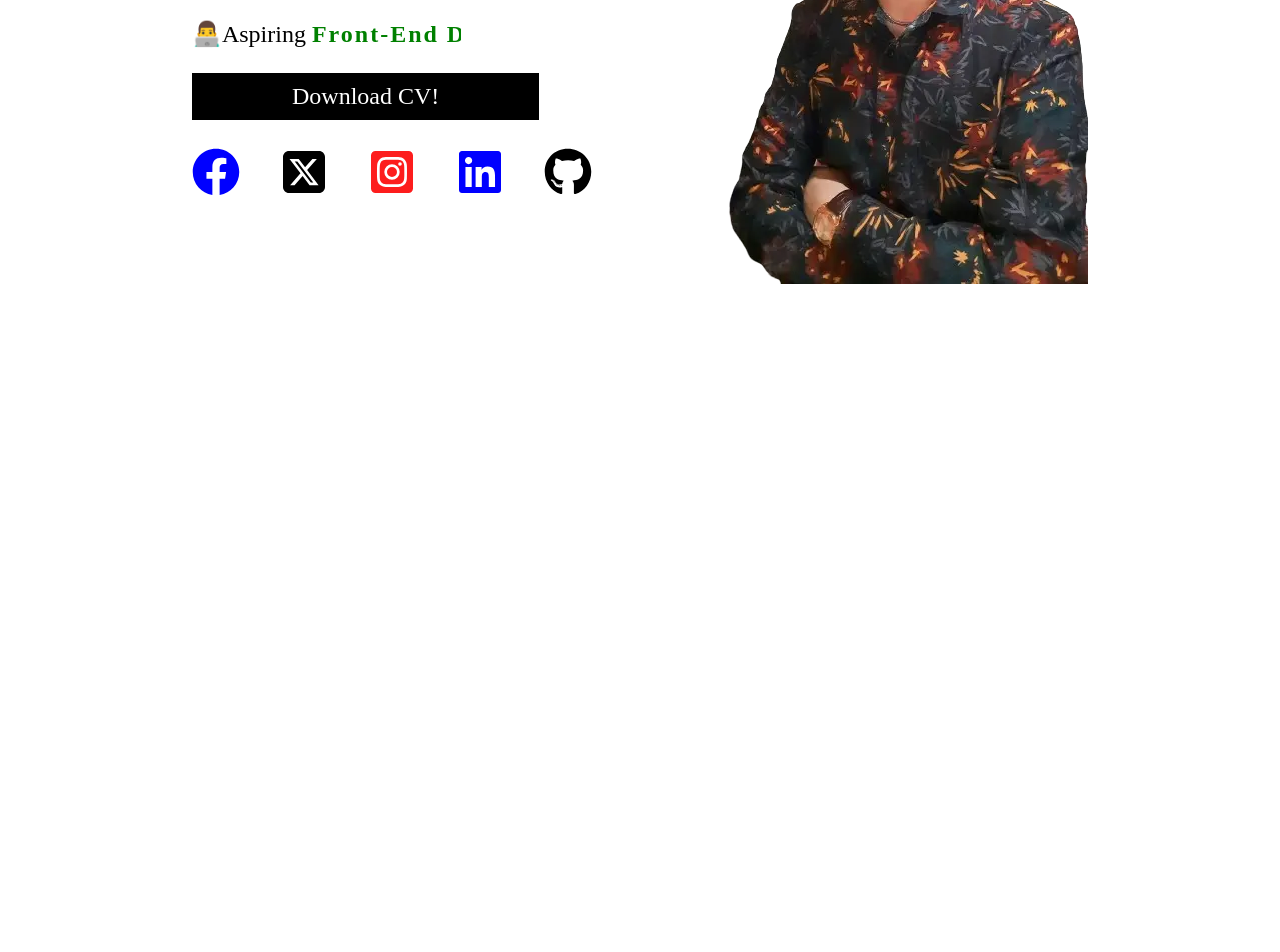
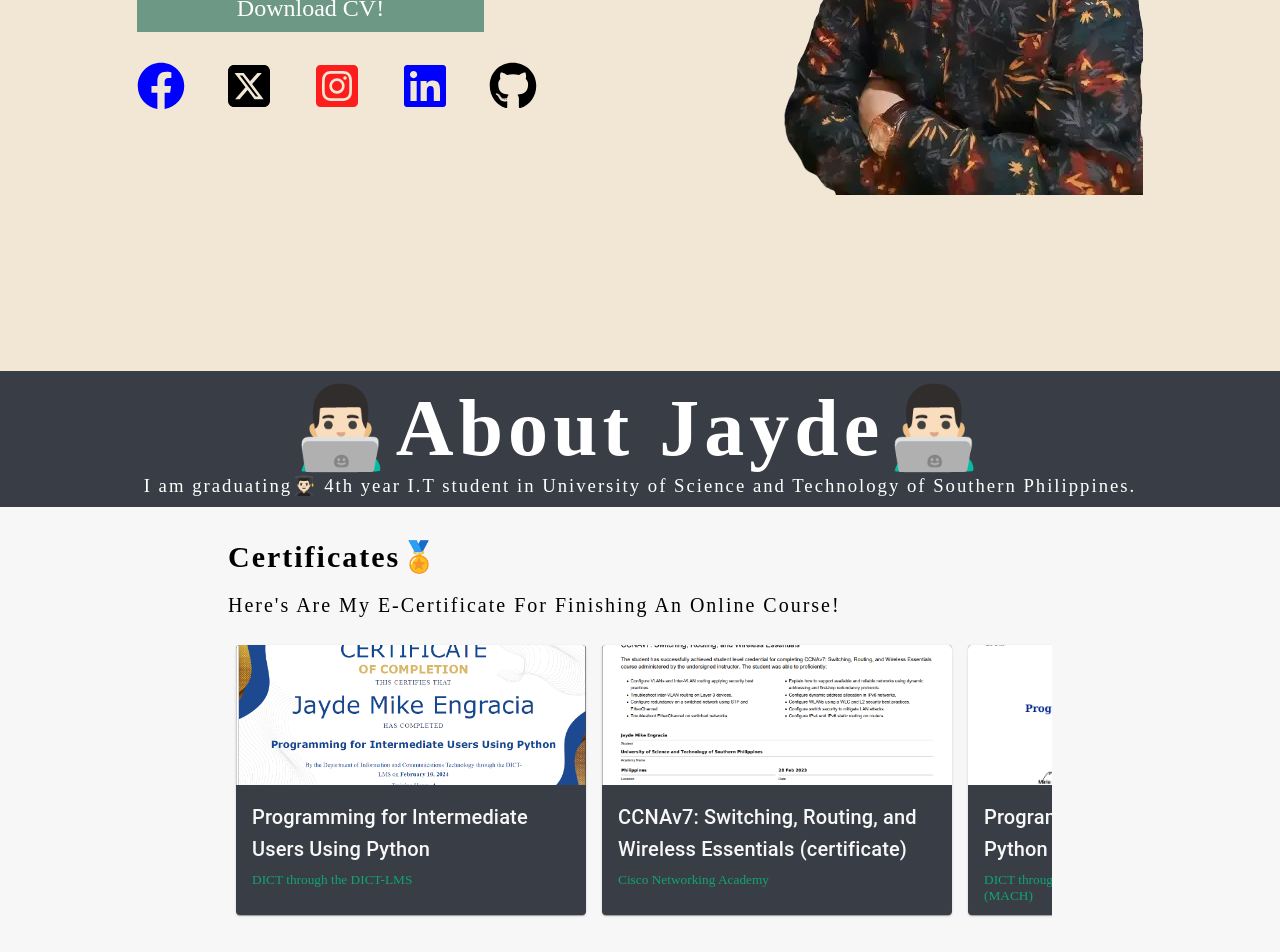
Before and after one commit to jaydemike20/reactportfolio, a React (Create React App) app: page / in a window 1280 px wide. Shown: the part 460-1412 px from the top of the page. Before the commit the page ends 980 px from the top, so only its background shows below. Built offline with nearby package versions, Linux system fonts and the light colour scheme; a web font is replaced by a local one.

Commit message:
Working on about

```diff
--- a/package.json
+++ b/package.json
@@ -14,7 +14,9 @@
     "@types/node": "^16.18.68",
     "@types/react": "^18.2.45",
     "@types/react-dom": "^18.2.18",
+    "bootstrap": "^5.3.2",
     "react": "^18.2.0",
+    "react-bootstrap": "^2.10.1",
     "react-dom": "^18.2.0",
     "react-icons": "^5.0.1",
     "react-router-dom": "^6.22.0",
--- a/src/App.css
+++ b/src/App.css
@@ -11,4 +11,5 @@
 .App{
   width: 100%;
   height: 100%;
+  background-color: #F7F7F7;
 }
--- a/src/App.tsx
+++ b/src/App.tsx
@@ -17,11 +17,8 @@ import snake from '../src/assets/pythonbegginer.png'
 import { hover } from '@testing-library/user-event/dist/hover';
 import { Navbar } from './components/navbar';
 import { Route, Routes } from 'react-router-dom';
+import { Home } from './pages/home';
 import { About } from './pages/about';
-import { Services } from './pages/services';
-import { Works } from './pages/works';
-import { Contact } from './pages/contact';
-import { Home } from './pages/home';
 
 
 function App() {
@@ -43,13 +40,8 @@ function App() {
   return (
     <div className="App">
       <Navbar />
-      <Routes>
-        <Route path='/' element={<Home />} />
-        <Route path='/about' element={<About />} />
-        <Route path='/services' element={<Services />} />
-        <Route path='/works' element={<Works />} />
-        <Route path='/contact' element={<Contact />} />
-      </Routes>
+      <Home  />
+      <About />
 
 
 
--- a/src/components/card.js
+++ b/src/components/card.js
@@ -18,7 +18,7 @@ export default function MultiActionAreaCard({ image, title, description }) {
 
   return (
     <div>
-      <Card sx={{ width: 350, height: 270, margin: 2, backgroundColor: 'white' }}>
+      <Card sx={{ width: 350, height: 270, margin: 1, backgroundColor: '#393E46' }}>
         <CardActionArea onClick={handleOpen}>
           <CardMedia
             component="img"
@@ -27,7 +27,7 @@ export default function MultiActionAreaCard({ image, title, description }) {
             alt="Image Alt Text"
           />
           <CardContent sx={{ color: 'white' }}>
-            <Typography gutterBottom variant="h6" component="div" sx={{ color: 'black' }}>
+            <Typography gutterBottom variant="h6" component="div" sx={{ color: '#f7f7f7' }}>
               {title}
             </Typography>
             <Typography variant="body3" sx={{ color: '#11a372' }}>
--- /dev/null
+++ b/src/components/carousel.tsx
@@ -0,0 +1,48 @@
+import React, { useState } from 'react';
+import { Box, Typography, LinearProgress } from '@mui/material';
+
+const certificates = [
+  { title: 'Certificate 1', progress: 80 },
+  { title: 'Certificate 2', progress: 60 },
+  { title: 'Certificate 3', progress: 90 },
+];
+
+const techStack = ['React JS', 'React Expo', 'Node.js', 'Express.js', 'MongoDB'];
+
+const Carousel = () => {
+  const [activeSlide, setActiveSlide] = useState(0);
+
+  const handleNextSlide = () => {
+    setActiveSlide((prevSlide) => (prevSlide === 1 ? 0 : prevSlide + 1));
+  };
+
+  const handlePrevSlide = () => {
+    setActiveSlide((prevSlide) => (prevSlide === 0 ? 1 : prevSlide - 1));
+  };
+
+  return (
+    <div className="carousel-container">
+      <div className={`slide ${activeSlide === 0 ? 'active' : ''}`}>
+        <Typography variant="h4" gutterBottom>Certificates🏅</Typography>
+        {certificates.map((certificate, index) => (
+          <Box key={index} mb={2}>
+            <Typography variant="h6">{certificate.title}</Typography>
+            <LinearProgress variant="determinate" value={certificate.progress} />
+          </Box>
+        ))}
+      </div>
+      <div className={`slide ${activeSlide === 1 ? 'active' : ''}`}>
+        <Typography variant="h4" gutterBottom>Tech Stack</Typography>
+        <ul>
+          {techStack.map((tech, index) => (
+            <li key={index}>{tech}</li>
+          ))}
+        </ul>
+      </div>
+      <button onClick={handlePrevSlide}>Previous</button>
+      <button onClick={handleNextSlide}>Next</button>
+    </div>
+  );
+};
+
+export default Carousel;
--- a/src/components/navbar.css
+++ b/src/components/navbar.css
@@ -1,15 +1,16 @@
 .active {
-    background-color: #1d4ed8;
+    background-color: #6D9886;
 }
 
 nav {
     display: flex;
     justify-content: space-around;
     align-items: center;
-    background-color: #000;
+    background-color: #393E46;
     position: sticky;
     top: 0;
     width: 100%;
+    padding: 10px;
 }
 
 nav .title {
@@ -41,7 +42,7 @@ nav ul li a{
 }
 
 nav ul li a:not(.active):hover {
-    background-color: #172554;
+    background-color: #6D9886;
 }
 
 nav .menu{
--- /dev/null
+++ b/src/pages/about.css
@@ -0,0 +1,80 @@
+.container-about {
+    height: 100%;
+
+    /* background-color: #393E46; */
+
+}
+
+.about-header {
+    padding: 10px;
+    text-align: center;
+    background-color: #393E46;
+    color: white;
+
+}
+
+.about-header h1 {
+    font-size: 5rem;
+    letter-spacing: 5px;
+}
+
+.about-header h3 {
+    margin: 0px 0px;
+    letter-spacing: 2px;
+    font-weight: 300;
+}
+
+.about-introduction {
+    text-align: center;
+    margin: 20px 0%;
+}
+
+
+
+
+.about-body {
+    height: 100vh;
+    padding: 0px 100px;
+    margin: 0% 10%;
+
+}
+
+.certificates {
+    margin: 2rem 0px;
+
+}
+
+.certtitle {
+    font-size: 34px;
+    text-transform: capitalize;
+    letter-spacing: 2px;
+}
+
+.certtitle h3 {
+    font-size: 30px;
+    padding-bottom: 20px;
+  }
+
+  .certtitle p {
+    font-size: 20px;
+    padding-bottom: 20px;
+
+  }
+
+  .certificates::-webkit-scrollbar {
+    display: none; /* Hide scrollbar for WebKit browsers (Safari, Chrome) */
+}
+  .certcards {
+    display: flex;
+    flex-wrap: nowrap;
+    list-style: none;
+    padding: 0;
+    overflow-x: auto;
+}
+
+
+
+/* .techstack {
+
+}
+ */
--- a/src/pages/about.tsx
+++ b/src/pages/about.tsx
@@ -1,9 +1,85 @@
 import React from "react";
+import './about.css';
+import { Container } from "react-bootstrap";
+import Card from '@mui/material/Card';
+import CardContent from '@mui/material/CardContent';
+import CardMedia from '@mui/material/CardMedia';
+import Typography from '@mui/material/Typography';
+import { Button, CardActionArea, CardActions } from '@mui/material';
+
+import networking from '../../src/assets/netacad.png'
+import pythonCert from '../../src/assets/pythonbegginer.png'
+import pythonintermediate from '../../src/assets/intermediate.png'
+import web from '../../src/assets/DesignWeb.png'
+import Carousel from "../components/carousel";
+import MultiActionAreaCard from "../components/card";
 
 export const About = () => {
+
     return(
-        <div>
-            <h1>About page</h1>
+        <div className="container-about">
+
+            <div className="about-header">
+                <h1>👨🏻‍💻About Jayde👨🏻‍💻</h1>
+                <h3>I am graduating👨🏻‍🎓 4th year I.T student in University of Science and
+    Technology of Southern Philippines.</h3>
+            </div>
+
+
+            <div   className="about-body">
+
+                <div className="certificates">
+
+                    <div className="certtitle">
+                    <h3>Certificates🏅</h3>
+                    <p>Here's are my e-certificate for finishing an online course!</p>
+                    </div>
+                    <div className='certcards'>
+                            <MultiActionAreaCard
+                            title="Programming for Intermediate Users Using Python"
+                            description="DICT through the DICT-LMS"
+                            image={pythonintermediate}
+
+                            />
+                            <MultiActionAreaCard
+                            title="CCNAv7: Switching, Routing, and Wireless Essentials (certificate)"
+                            description="Cisco Networking Academy"
+                            image={networking}
+                            />
+                            <MultiActionAreaCard
+                            title="Programming for Beginners Using Python"
+                            description="DICT through the Modern Academics Convergence Hub (MACH)"
+                            image={pythonCert}
+                            />
+
+
+                            <MultiActionAreaCard
+                            title="DICT-WD002 Using HTML and CSS to Design a Website"
+                            description="DICT through the Modern Academics Convergence Hub (MACH)"
+                            image={web}
+                            />
+
+
+
+
+
+
+                        </div>
+
+
+                </div>
+
+                <div className="techstack">
+
+                    <div className="certtitle">
+                        <h3>Tech-Stack</h3>
+                        <p>Here's are my application that I use for Development!</p>
+                    </div>
+                </div>
+
+            </div>
+
+
         </div>
     )
 }
--- a/src/pages/home.css
+++ b/src/pages/home.css
@@ -1,16 +1,17 @@
 .container {
     width: 100%;
-    height: 90%;
+    height: 94vh;
     display: flex;
     justify-content: center;
     align-items: center;
-    padding: 2rem 10rem;
+    background-color: #F2E7D5;
 }
 
 .container-left {
-    line-height: 60px;
+    line-height: 65px;
     padding-bottom: 5rem;
     margin: 0% 2rem;
+    font-size: 30px;
 
 }
 
@@ -49,8 +50,8 @@
     top: 0px;
     width: calc(100% + 8px);
     height: 100%;
-    background-color: white;
-    border-left: 3px solid black;
+    background-color: #F2E7D5;
+    border-left: 3px solid green;
     right: -8px;
     animation: cursor .8s infinite, typing 20s steps(14) infinite;
 }
@@ -94,7 +95,7 @@
     border: 0px none;
     font-size: 1.5rem;
     cursor: pointer;
-    background-color: black;
+    background-color: #6D9886;
     color: white;
     transition: transform 0.3s ease 0s;
 
@@ -108,9 +109,6 @@
     box-shadow: 4px 16px 24px -7px rgba(0, 0, 0, 1)
 }
 
-.container-left {
-    font-size: 30px;
-}
 
 .icons {
     width: 100%;
@@ -142,8 +140,8 @@
 
 .container-right {
     text-align: center;
-    padding-bottom: 200px;
-    margin: 0% 2rem;
+    margin: 1rem 2rem;
+    padding-bottom: 250px;
 }
 
 @media (max-width:1350px) {
@@ -158,6 +156,7 @@
         flex-direction: column;
         text-align: center;
         padding: 0;
+
     }
 
     .container-right {
@@ -194,6 +193,7 @@
         padding-bottom: 200px;
         margin: 0;
         padding: 0;
+        padding-top: 30px;
     }
 
     .animated-text {
--- a/src/pages/home.tsx
+++ b/src/pages/home.tsx
@@ -12,7 +12,7 @@ export const Home = () => {
                 <h3>Hello!</h3>
                 <h1>I'm Jayde Mike Engracia</h1>
                 <div className="animated-text">
-                👨‍💻Aspiring <span></span>
+                Aspiring <span></span>
 
                 </div>
                 <button>Download CV!</button>
```
Also changed, not shown: src/assets/intermediate.png (added), 1 other file (tests, documents, lock files or other folders).
